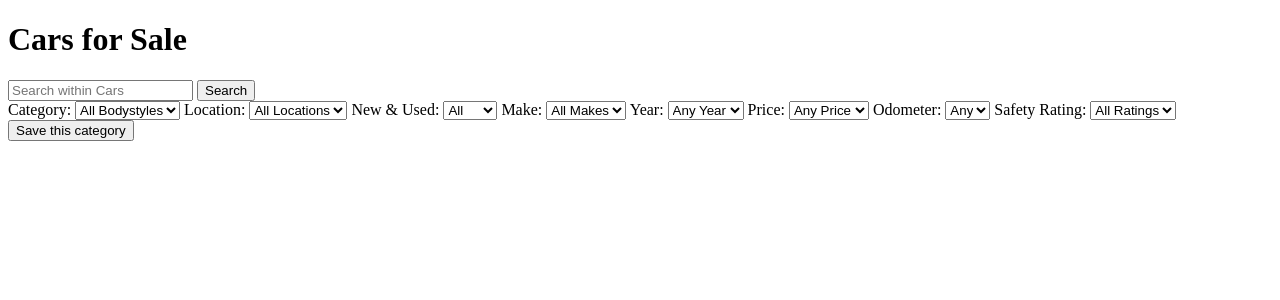
After one commit to bblackie/rc-y12-tsou-app, a Flask app: template templates/test.html in a window 1280 px wide. The commit adds this page. Shown: the top 300 px of the page. Run offline with Flask 3, Linux system fonts and the light colour scheme; the template is opened without the code that fills it, so the values that code supplies are empty.

Commit message:
1.19 Testsearching

```diff
--- a/from flask import Flask.py
+++ b/from flask import Flask.py
@@ -21,6 +21,11 @@ def close_connection(exception):
 @app.route("/")
 def home():
     return render_template("home.html")
+
+@app.route("/test")
+def home():
+    return render_template("test.html")
+
 
 
 @app.route("/contents")
--- a/templates/contents.html
+++ b/templates/contents.html
@@ -42,9 +42,6 @@
         <tbody>
             {% for item in results %}
             <tr>
-                <td>
-                    <input type="text" placeholder="Search..." class="search-bar">
-                </td>
                 <td>{{ item[0] }}</td> <!-- stock ID -->
                 <td>{{ item[1] }}</td> <!-- manufacturer name -->
                 <td>{{ item[2] }}</td> <!-- model name -->
--- /dev/null
+++ b/templates/test.html
@@ -0,0 +1,63 @@
+<!DOCTYPE html>
+<html lang="en">
+<head>
+    <meta charset="UTF-8">
+    <meta name="viewport" content="width=device-width, initial-scale=1.0">
+    <title>Car Search</title>
+
+</head>
+<body>
+    <div class="search-container">
+        <h1>Cars for Sale</h1>
+        <div class="search-bar">
+            <input type="text" placeholder="Search within Cars" id="search-input">
+            <button id="search-button">Search</button>
+        </div>
+        <div class="refine-options">
+            <label for="bodystyle">Category:</label>
+            <select id="bodystyle">
+                <option value="all">All Bodystyles</option>
+            </select>
+
+            <label for="location">Location:</label>
+            <select id="location">
+                <option value="all">All Locations</option>
+            </select>
+
+            <label for="new-used">New & Used:</label>
+            <select id="new-used">
+                <option value="all">All</option>
+                <option value="new">New</option>
+                <option value="used">Used</option>
+            </select>
+
+            <label for="make">Make:</label>
+            <select id="make">
+                <option value="all">All Makes</option>
+            </select>
+
+            <label for="year">Year:</label>
+            <select id="year">
+                <option value="any">Any Year</option>
+            </select>
+
+            <label for="price">Price:</label>
+            <select id="price">
+                <option value="any">Any Price</option>
+            </select>
+
+            <label for="odometer">Odometer:</label>
+            <select id="odometer">
+                <option value="any">Any</option>
+            </select>
+
+            <label for="safety-rating">Safety Rating:</label>
+            <select id="safety-rating">
+                <option value="all">All Ratings</option>
+            </select>
+        </div>
+        <button class="save-category">Save this category</button>
+    </div>
+
+</body>
+</html>
```
